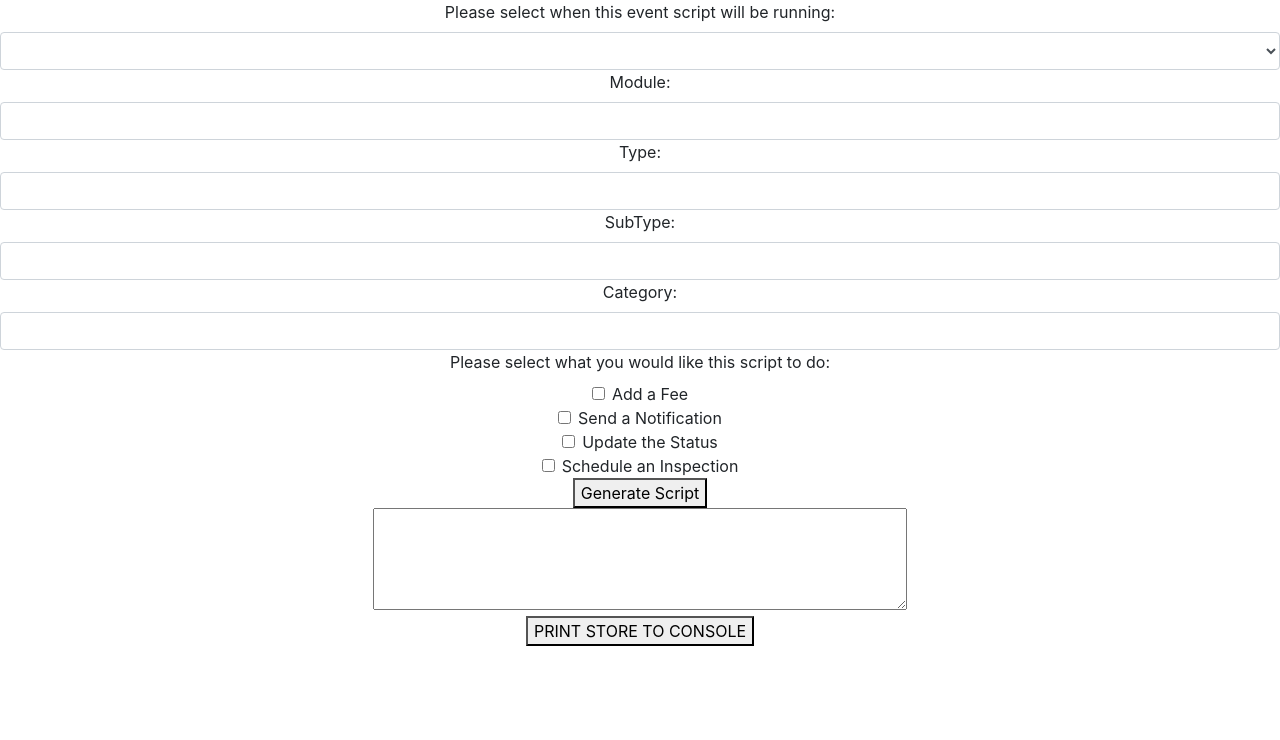
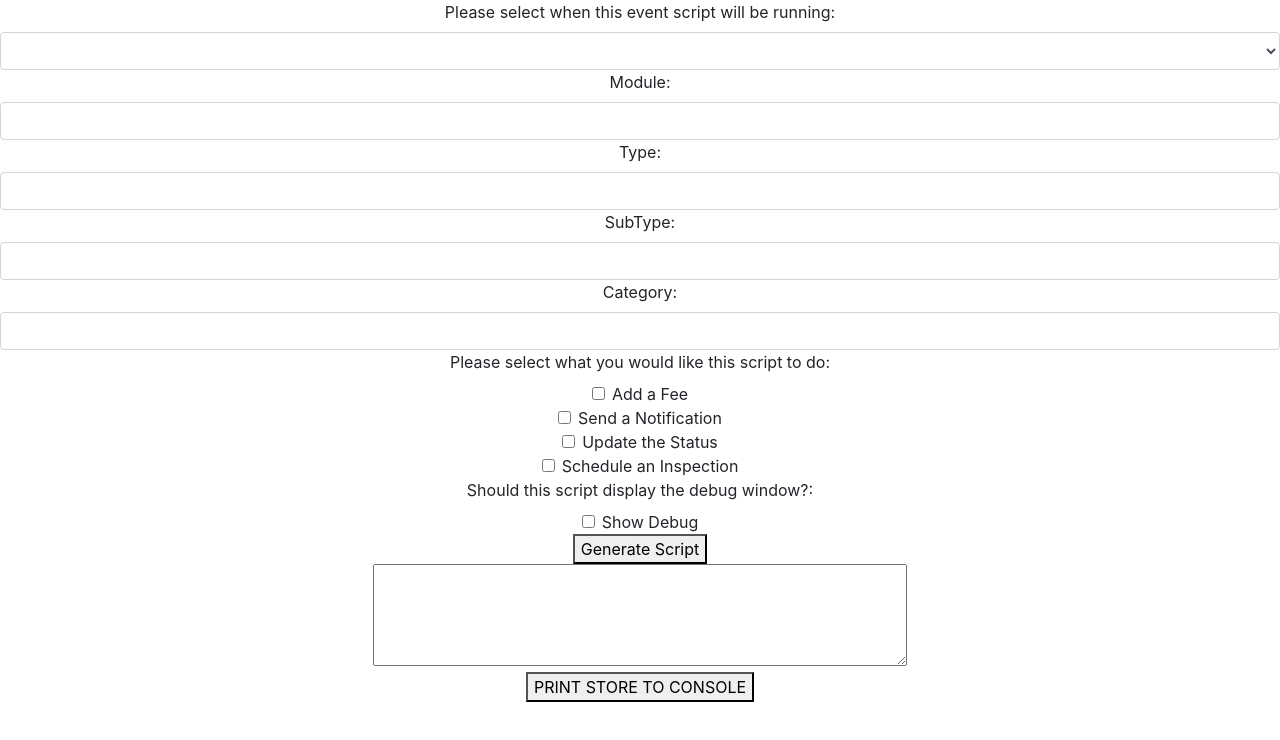
Before and after one commit to ItsAMeNick/sCube-Script-Builder, a React (Create React App) app: page / in a window 1280 px wide. Shown: the top 740 px of the page. Built offline with nearby package versions, Linux system fonts and the light colour scheme.

Commit message:
[NZ] Added showDebug

```diff
--- a/src/App.js
+++ b/src/App.js
@@ -5,6 +5,7 @@ import "./App.css";
 import CoreEvent from "./components/CORE_Event.js";
 import CoreStructure from "./components/CORE_Structure.js";
 import CoreFunction from "./components/CORE_Function.js";
+import TestShowDebug from "./components/TEST_ShowDebug.js";
 
 import Fees from "./components/FEE_FeeContainer.js";
 
@@ -24,6 +25,7 @@ class App extends Component {
             <CoreEvent/>
             <CoreStructure/>
             <CoreFunction/>
+            <TestShowDebug/>
             <Fees/>
             <Generate/>
             <TestDump/>
--- /dev/null
+++ b/src/components/TEST_ShowDebug.js
@@ -0,0 +1,44 @@
+import React, { Component } from 'react';
+import Form from 'react-bootstrap/Form'
+
+import { connect } from "react-redux";
+
+class TEST_ShowDebug extends Component {
+    constructor(props) {
+        super(props);
+        this.state = {};
+        this.handleChange = this.handleChange.bind(this);
+    }
+
+    handleChange(event) {
+        this.props.update({
+            show_debug: event.target.checked
+        });
+    };
+
+    render() {
+        return (
+        <div>
+            <Form>
+            <Form.Label>
+                Should this script display the debug window?:
+            </Form.Label>
+            <Form.Check type="checkbox" label="Show Debug " onChange={this.handleChange}/>
+            </Form>
+        </div>
+        );
+    }
+}
+
+const mapStateToProps = state => ({
+    show_debug: state.show_debug
+});
+
+const mapDispatchToProps = dispatch => ({
+    update: item => dispatch({
+        type: "update_show_debug",
+        payload: item
+    })
+});
+
+export default connect(mapStateToProps, mapDispatchToProps)(TEST_ShowDebug);
--- a/src/modules/reducer.js
+++ b/src/modules/reducer.js
@@ -52,6 +52,12 @@ const sCubeReducer = (state = initialState, action) => {
         return newState;
     }
 
+    case "update_show_debug": {
+        let newState = _.cloneDeep(state);
+        newState.show_debug = action.payload.show_debug;
+        return newState;
+    }
+
     case "add_fee": {
         let newState = _.cloneDeep(state);
         newState.fees.push(
```
